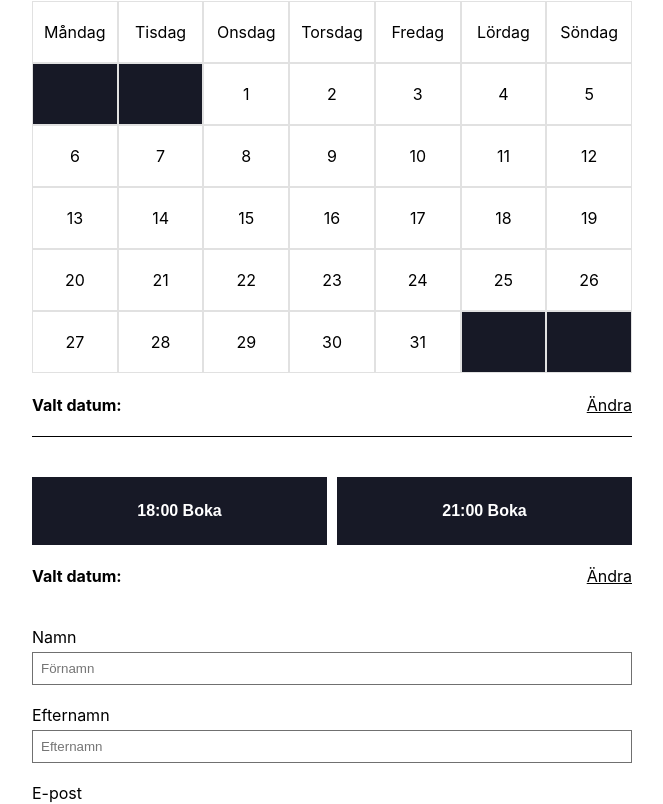
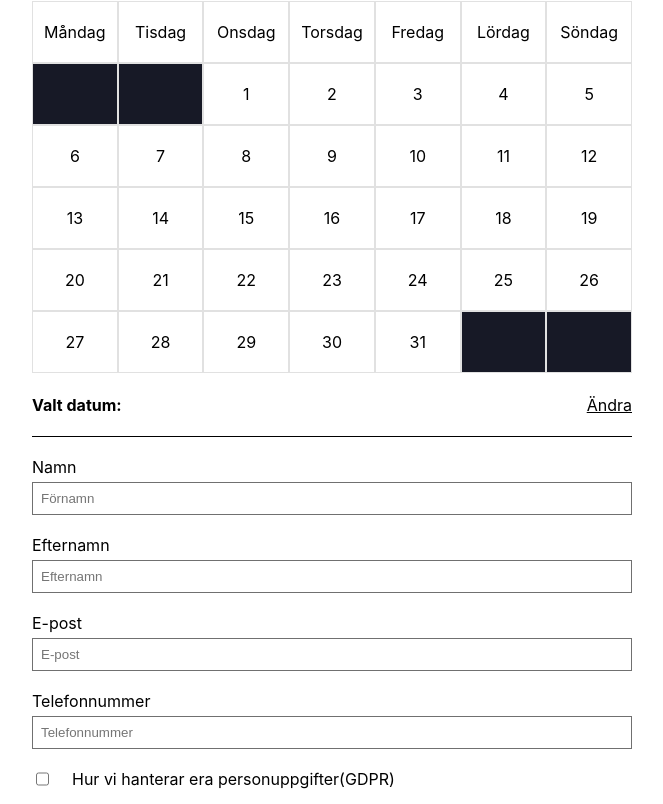
Before and after one commit to ToveLissner/TheRestaurant, a React (Create React App) app: page /booking in a window 1280 px wide. Shown: the part 455-1259 px from the top of the page, without its empty margins (308-971 px from the left). Built offline with nearby package versions, Linux system fonts and the light colour scheme.

Commit message:
Cleaning code

```diff
--- a/src/components/CustomerInputWrapper.tsx
+++ b/src/components/CustomerInputWrapper.tsx
@@ -34,7 +34,7 @@ export const CustomerInputWrapper = (props: ICustomerInputWrapperProps) => {
 
         let setIfValid;
 
-        if(/[!@#$%^&*(),.?":{}|<>]/g.test(props.name) || !/^[A-Z]/.test(props.name) || /\d+/g.test(props.name)) {
+        if(/[!@#$%^&*(),.?":{}|<>]/g.test(props.name) || /\d+/g.test(props.name)) {
             setNameError("Förnamnet innehåller felaktiga tecken");
             setIfValid = false;
         } else {
@@ -49,7 +49,7 @@ export const CustomerInputWrapper = (props: ICustomerInputWrapperProps) => {
 
         let setIfValid;
 
-        if(/[!@#$%^&*(),.?":{}|<>]/g.test(props.lastname) || !/^[A-Z]/.test(props.lastname) || /\d+/g.test(props.lastname)) {
+        if(/[!@#$%^&*(),.?":{}|<>]/g.test(props.lastname)  || /\d+/g.test(props.lastname)) {
             setLastnameError("Efternamnet innehåller felaktiga tecken");
             setIfValid = false;
         } else {
@@ -66,10 +66,9 @@ export const CustomerInputWrapper = (props: ICustomerInputWrapperProps) => {
         let setIfValid;
 
         if( regEx.test(props.email)) {
-            setEmailError("Email is Correct ");
             setIfValid = true;
         } else if( !regEx.test(props.email) && props.email !=""){
-            setEmailError("Email is NOT correct ");
+            setEmailError("Epostadressen du har angivit är inkorrekt.");
             setIfValid = false;
         } else {
             setEmailError("");
@@ -84,7 +83,7 @@ export const CustomerInputWrapper = (props: ICustomerInputWrapperProps) => {
         let setIfValid;
 
         if(!regEx.test(props.phone)) {
-            setPhoneError("Phonenumber is wrooong!");
+            setPhoneError("Telefonnumret får endast innehålla siffor!");
             setIfValid = false;
         } else {
             setPhoneError("");
@@ -106,18 +105,14 @@ export const CustomerInputWrapper = (props: ICustomerInputWrapperProps) => {
 
     const handleSubmit = (e: FormEvent<HTMLFormElement>) => {
         e.preventDefault();
-        console.log(props.email);
         nameValidation();
         lastnameValidation();
         emailValidation();
         phoneNumberValidation();
         checkValidations();
-        //console.log(checkValue());
     }
 
     return(
-
-        //<input placeholder="Förnamn" value={booking.customer.name} onChange={handleChange} name="customer.name"/>
 
         <Container>
             <form onSubmit={handleSubmit}>
@@ -158,8 +153,6 @@ export const CustomerInputWrapper = (props: ICustomerInputWrapperProps) => {
                 </InputLabel>
                 <Input placeholder="Telefonnummer" value={props.phone} onChange={props.onChange} name="phone" required/>
             </InputContainer>
-            {/* <ConfirmBookingWrapper onClick={confirmBookingClick}></ConfirmBookingWrapper> */}
-
             <CheckForGDPR>
             <input type="checkbox" name="" id="" required/>
             <LabelGDPR>Hur vi hanterar era personuppgifter(GDPR)</LabelGDPR>
--- a/src/components/DinnerWrapper.tsx
+++ b/src/components/DinnerWrapper.tsx
@@ -32,7 +32,7 @@ export const DinnerWrapper = (props: IDinnerWrapperProps) => {
             </DinnerButtonWrapper>
 
             <CalendarSelected>
-                <H4>Valt datum: {props.time}</H4>
+                <H4>Vald tid: {props.time}</H4>
                 <ChangeH4 onClick={props.displaySection}>Ändra</ChangeH4>
             </CalendarSelected>
         </DinnerSlots>
--- a/src/components/styled/DinnerSlots.tsx
+++ b/src/components/styled/DinnerSlots.tsx
@@ -7,5 +7,4 @@ export const DinnerSlots = styled.div`
     width: 600px;
     display: flex;
     flex-direction: column;
-    //display: none;
 `;
--- a/src/pages/Booking.tsx
+++ b/src/pages/Booking.tsx
@@ -5,13 +5,12 @@ import { Outlet } from 'react-router-dom';
 import { Calendar } from '../components/Calendar';
 import { Guests } from '../components/Guests';
 import { listOfGuests } from "../consts/guests";
-import { FirstFormSelections } from '../components/FirstFormSelections';
+//import { FirstFormSelections } from '../components/FirstFormSelections';
 import { DinnerWrapper } from '../components/DinnerWrapper';
 import { ConfirmBookingWrapper } from '../components/ConfirmBookingWrapper';
 import { IBooking } from '../models/IBooking';
 import { setDate, format } from 'date-fns';
 import { CustomerInputWrapper } from '../components/CustomerInputWrapper';
-import { NextFormButtonWrapper } from '../components/NextFormButtonWrapper';
 import { IBookedTables } from '../models/IBookedTables';
 import { Seperator } from '../components/styled/Seperator';
 import { H2 } from '../components/styled/H2';
@@ -24,7 +23,7 @@ function App() {
   const [currentDate, setCurrentDate] = useState(new Date());
   const [numberOfGuests, setNumberOfGuests] = useState(0);
   const [selectedDate, setSelectedDate] = useState("");
-
+  const [showModal, setShowModal] = useState(false);
   const [isVisibleGuest, setIsVisibleGuest] = useState(false);
   const [isVisibleCalendar, setIsVisibleCalendar] = useState(false);
   const [isVisibleTime, setIsVisibleTime] = useState(false);
@@ -41,7 +40,6 @@ function App() {
   });
   const[isToggled, setIsToggled] = useState(false);
   const [dinnerTime, setDinnerTime] = useState("");
-  //const [clickedSubmit, setClickedSubmit] = useState("false");
   const [fullBookedEarly, setFullBookedEarly] = useState(false);
   const [fullBookedLate, setFullBookedLate] = useState(false);
   const [booking, setBooking] = useState<IBooking>({
@@ -90,14 +88,11 @@ const handleClickDate = async (index: number) => {
 
   hideSectionCalendar();
 
+  setShowModal(true);
+
  const correctDateFormat = format(date, 'yyyy-MM-dd');
 
 setSelectedDate(correctDateFormat);
-
-//const funka = setSelectedDate(correctDateFormat);
-
-
-  // setIsSelected(!isSelected);
 
   let bookingsFromApi: IBooking[] = await getBookings();
 
@@ -124,7 +119,6 @@ setSelectedDate(correctDateFormat);
           listOfBookingsForSpecificDay.firstTimeSlot.tables++;
 
           if((booking.time === "18:00") && listOfBookingsForSpecificDay.firstTimeSlot.tables >6){
-            //listOfBookingsForSpecificDay.firstTimeSlot.tables = listOfBookingsForSpecificDay.firstTimeSlot.tables;
             setFullBookedEarly(true);
           }
         }
@@ -137,43 +131,12 @@ setSelectedDate(correctDateFormat);
           }
         }
 
-
-
-
-        // if((booking.time === "18:00") && listOfBookingsForSpecificDay.firstTimeSlot.tables <7){
-        //   setFullBookedEarly(false);
-        // }
-
-        // if((booking.time === "21:00") && listOfBookingsForSpecificDay.secondTimeSlot.tables <7){
-        //     listOfBookingsForSpecificDay.secondTimeSlot.tables++;
-        //     setFullBookedLate(true)
-        // }
-
-
       }
-
-      console.log(listOfBookingsForSpecificDay.firstTimeSlot.tables);
-
-
-
-      console.log(booking.time);
-
-      console.log(correctDateFormat+":" +`\n`+listOfBookingsForSpecificDay.firstTimeSlot.dinnerTime +" " +listOfBookingsForSpecificDay.firstTimeSlot.tables +`\n`
-                  +listOfBookingsForSpecificDay.secondTimeSlot.dinnerTime +" " +listOfBookingsForSpecificDay.secondTimeSlot.tables);
 
       setBookedTables(listOfBookingsForSpecificDay);
   });
 
-  console.log(fullBookedEarly);
-
   setBooking( {...booking, date: correctDateFormat} );
-
-  //const tablesBookedForCurrentDate = listOfBookingsForSpecificDay.firstTimeSlot.dinnerTime+" "+listOfBookingsForSpecificDay.secondTimeSlot.tables +`\n`+listOfBookingsForSpecificDay[1].dinnerTime +" " +listOfBookingsForSpecificDay[1].tables;
-
-  //console.log(listOfBookingsForSpecificDay);
-  //const updatedBookedTables = setBookedTables(listOfBookingsForSpecificDay);
-
-  //displayAvailableTimeSlot(updatedBookedTables);
 
   const clickDate = date;
 
@@ -196,11 +159,6 @@ const displaySectionTime = () => {
   setIsVisibleTime(false);
 }
 
-const displayAvailableTimeSlot = (listOfTablesBooked: IBookedTables) => {
-  console.log(JSON.stringify(listOfTablesBooked.firstTimeSlot.dinnerTime));
-  console.log(JSON.stringify(listOfTablesBooked.secondTimeSlot.tables));
-}
-
 const handleTimeClick = (diningTime: string) => {
 
   setBooking({...booking, time: diningTime})
@@ -212,17 +170,12 @@ const handleCustomerInputChange = (e: ChangeEvent<HTMLInputElement>) => {
 
 const guestValidation = () => {
   const guestsNumbers = setNumberOfGuests(booking.numberOfGuests);
-
-  console.log(setNumberOfGuests(booking.numberOfGuests));
-
 }
 
 const confirmBookingClick = () => {
   guestValidation();
   createBooking(booking);
 }
-
-//console.log(fullBookedEarly);
 
   return (
     <div>
@@ -236,16 +189,15 @@ const confirmBookingClick = () => {
           <Seperator></Seperator>
           <Calendar isToggled={false} bookedTables={bookedTables} visibleState={isVisibleCalendar} value={currentDate} date={selectedDate} displaySection={displaySectionCalendar} onChange={setCurrentDate} onClick={handleClickDate}></Calendar>
           <Seperator></Seperator>
-          {/* <div>{date}</div> */}
           {/* <div>{JSON.stringify(booking)}</div> */}
-          <DinnerWrapper fullBookedEarly={fullBookedEarly} fullBookedLate={fullBookedLate} visibleState={isVisibleTime} displaySection={displaySectionTime} time={booking.time} onClick={handleTimeClick} ></DinnerWrapper>
+          {showModal ?
+            <DinnerWrapper fullBookedEarly={fullBookedEarly} fullBookedLate={fullBookedLate} visibleState={isVisibleTime} displaySection={displaySectionTime} time={booking.time} onClick={handleTimeClick} ></DinnerWrapper>
+            : <></>}
           {/* <DinnerWrapper onChange={setFullBookedEarly} fullBookedEarly={fullBookedEarly} time={dinnerTime} onClick={handleTimeClick} ></DinnerWrapper> */}
           {/* <ConfirmBookingWrapper></ConfirmBookingWrapper> */}
           {/* <NextFormButtonWrapper></NextFormButtonWrapper> */}
 
           <CustomerInputWrapper name={booking.customer.name} lastname={booking.customer.lastname} email={booking.customer.email} phone={booking.customer.phone} onChange={handleCustomerInputChange} onClick={confirmBookingClick}></CustomerInputWrapper>
-
-          {/* <ConfirmBookingWrapper onClick={confirmBookingClick}></ConfirmBookingWrapper> */}
       </main>
     </div>
   );
```
Also changed, not shown: src/components/Calendar.tsx (+0 -10 lines).
